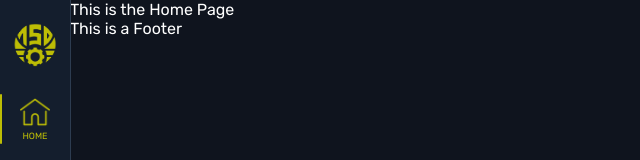
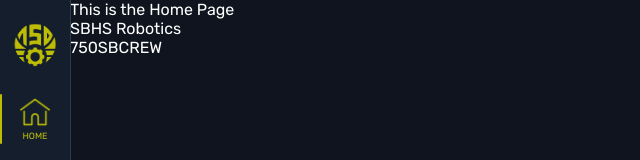
Before and after one commit to TejasRaghuram/750SBCREW, a React (Create React App) app: page / in a window 1280 px wide. Shown: the top 160 px of the page, without its empty margins (0-640 px from the left). Built offline with nearby package versions, Linux system fonts and the light colour scheme.

Commit message:
Added Footer

```diff
--- a/src/pages/Layout.js
+++ b/src/pages/Layout.js
@@ -57,7 +57,10 @@ function Layout() {
             <div id="page">
                 <Outlet/>
             </div>
-            <p id="footer">This is a Footer</p>
+            <div id="footer">
+                <p>SBHS Robotics</p>
+                <p>750SBCREW</p>
+            </div>
         </div>
     );
 }
```
